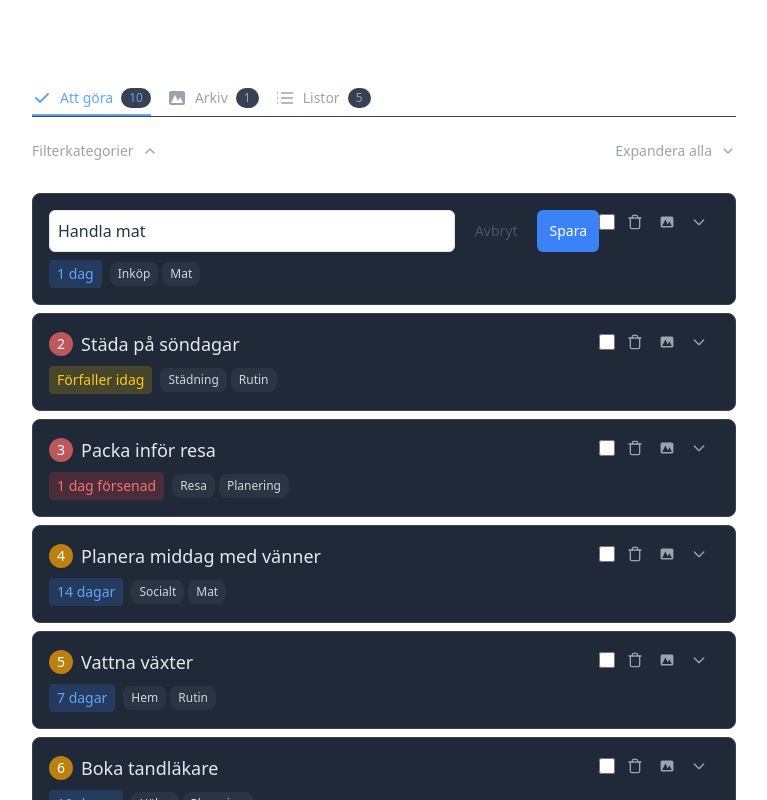
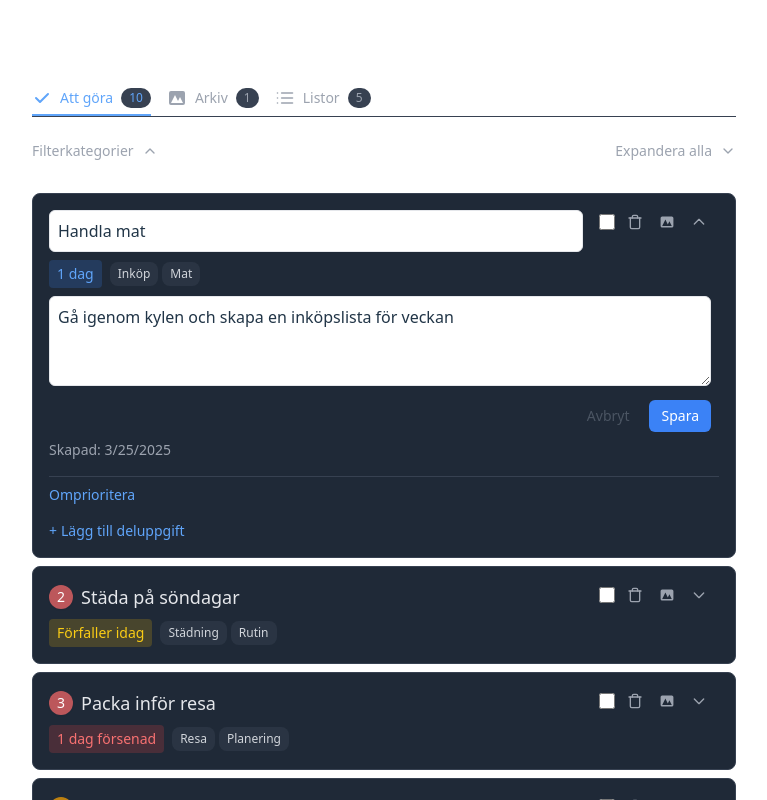
Before and after one commit to SebastianUdden/2-of-us, a React (Vite) app: page / in a window 1280 px wide. Both pictures are taken after a click on the element "Handla mat". Shown: the top 800 px of the page, without its empty margins (256-1023 px from the left). Built offline with nearby package versions, Linux system fonts and the light colour scheme.

Commit message:
editing improved

```diff
--- a/src/components/Body.tsx
+++ b/src/components/Body.tsx
@@ -402,7 +402,6 @@ const Body = () => {
 
   const clearAllFilters = () => {
     setLabelFilters([]);
-    setSearchQuery("");
   };
 
   const handleSort = (field: keyof Task) => {
--- a/src/components/task-card/TaskHeader.tsx
+++ b/src/components/task-card/TaskHeader.tsx
@@ -27,7 +27,6 @@ export const TaskHeader = ({
   editedTitle,
   setEditedTitle,
   onSubmit,
-  onCancel,
   expandedTaskId,
   setExpandedTaskId,
 }: TaskHeaderProps) => {
@@ -35,7 +34,7 @@ export const TaskHeader = ({
     <div className="flex items-start w-full justify-between">
       <div className="flex-1">
         {isEditing ? (
-          <form onSubmit={onSubmit} className="flex-1 flex gap-2">
+          <form onSubmit={onSubmit} className="flex-1 flex gap-2 mr-4">
             <input
               type="text"
               value={editedTitle}
@@ -43,19 +42,6 @@ export const TaskHeader = ({
               className="w-full p-2 border rounded-md focus:outline-none focus:ring-2 focus:ring-blue-500"
               placeholder="Enter task title..."
             />
-            <button
-              type="button"
-              onClick={onCancel}
-              className="px-3 py-1.5 text-sm text-gray-600 hover:text-gray-800"
-            >
-              Avbryt
-            </button>
-            <button
-              type="submit"
-              className="px-3 py-1.5 text-sm bg-blue-500 text-white rounded-md hover:bg-blue-600"
-            >
-              Spara
-            </button>
           </form>
         ) : (
           <div className="flex items-center gap-2">
@@ -81,6 +67,7 @@ export const TaskHeader = ({
               onClick={() => {
                 setIsEditing(true);
                 setEditedTitle(task.title);
+                setExpandedTaskId(task.id);
               }}
             >
               {task.title}
@@ -108,9 +95,10 @@ export const TaskHeader = ({
           <ArchiveIcon className="w-4 h-4" />
         </button>
         <button
-          onClick={() =>
-            setExpandedTaskId(expandedTaskId === task.id ? null : task.id)
-          }
+          onClick={() => {
+            setExpandedTaskId(expandedTaskId === task.id ? null : task.id);
+            setIsEditing(false);
+          }}
           className="p-1 text-gray-400 hover:text-gray-300 transition-colors"
         >
           <svg
```
